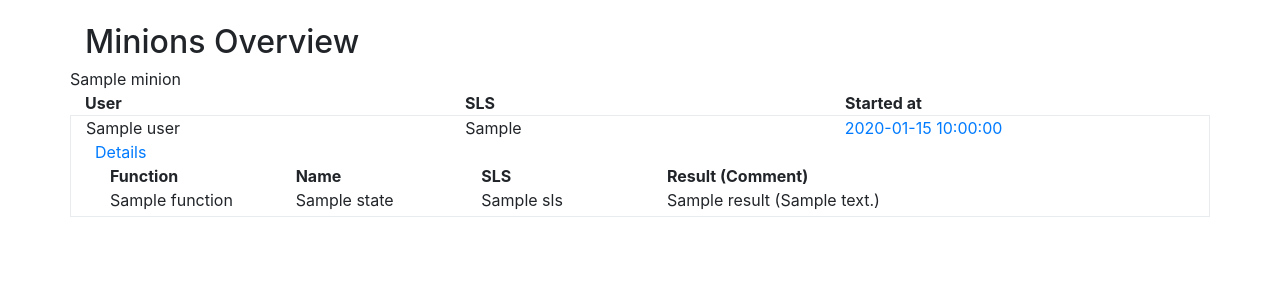
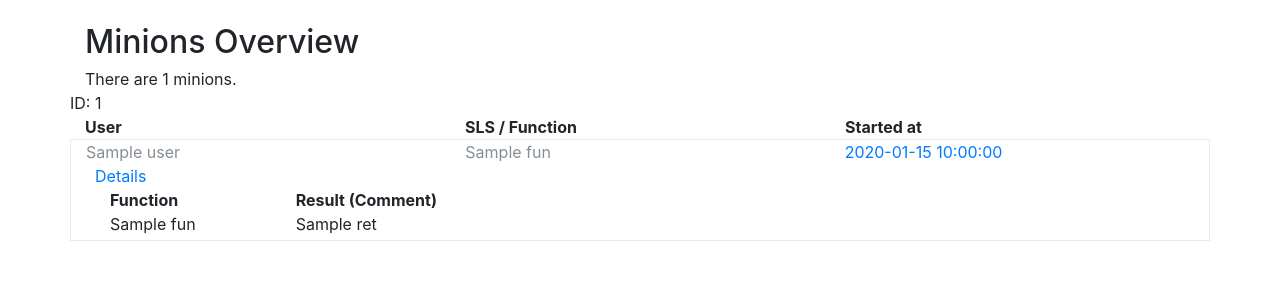
Before and after one commit to duk3luk3/salt-spy, a Flask app: template salt_spy/templates/minions.html in a window 1280 px wide, after a click that opens the changed part. Shown: the part 56-356 px from the top of the page. Run offline with Flask 2, Linux system fonts and the light colour scheme; the template is opened without the code that fills it: most values are stand-ins (such as "Sample title", 1, 10 or a date in 2020); some libraries are stand-ins or nearby versions.

Commit message:
Rejigger models and minions for salt db returner

```diff
--- a/salt_spy/templates/minions.html
+++ b/salt_spy/templates/minions.html
@@ -3,44 +3,22 @@
 {% block content %}
       <div>
         <h2>Minions Overview</h2>
+          There are {{minions|count}} minions.
           {% for minion in minions%}
           <div class="row">
             <div class="col-md-12">
-              <div class="row">{{minion.name|safe}}</div>
+              <div class="row">ID: {{minion.mid}}</div>
               <div class="row">
                 <div class="col"><strong>User</strong></div>
-                <div class="col"><strong>SLS</strong></div>
+                <div class="col"><strong>SLS / Function</strong></div>
                 <div class="col"><strong>Started at</strong></div>
               </div>
-              {% for run in minion.runs %}
-              <div class="row border{% if run.test %} text-muted{% endif %}">
-                <div class="col-md-12">
-                  <div class="row">
-                    <div class="col">{{run.user}}</div>
-                    <div class="col">{{run.sls|join(', ')}}{% if run.test %} (Test){% endif %}</div>
-                    <div class="col"><a data-toggle="collapse" href="#{{run.id}}-collapse">{{run.ret_time}}</a></div>
-                  </div>
-                  <div class="row collapse mb-1 pl-4" id="{{run.id}}-collapse">
-                    <a href="{{ url_for('run_details', run_id=run.id) }}">Details</a>
-                    <div class="col-md-12">
-                      <div class="row">
-                        <div class="col-md-2"><strong>Function</strong></div>
-                        <div class="col-md-2"><strong>Name</strong></div>
-                        <div class="col-md-2"><strong>SLS</strong></div>
-                        <div class="col-md-6"><strong>Result (Comment)</strong></div>
-                      </div>
-                    {% for state in run.states %}
-                      <div class="row">
-                        <div class="col-md-2">{{state.function}}</div>
-                        <div class="col-md-2">{{state.name}}</div>
-                        <div class="col-md-2">{{state.sls}}</div>
-                        <div class="col-md-6">{{state.result}} ({{ state.comment }})</div>
-                      </div>
-                    {% endfor %}
-                    </div>
-                  </div>
-                </div>
-              </div>
+              {% for return in minion.returns %}
+              {% if return.is_state() %}
+              {% include "render_state.html" %}
+              {% else %}
+              {% include "render_func.html" %}
+              {% endif %}
               {% endfor %}
             </div>
           </div>
--- /dev/null
+++ b/salt_spy/templates/render_func.html
@@ -0,0 +1,26 @@
+{## renders a non-state return ##}
+              {% set full_ret = return.full_ret_obj() %}
+              {% set fun = return.fun() %}
+              {% set ret = return.ret() %}
+              <div class="row border">
+                <div class="col-md-12">
+                  <div class="row{% if not return.is_state() or return.is_test() %} text-muted{% endif %}">
+                    <div class="col">{{return.user()}}</div>
+                    <div class="col">{{ fun }}</div>
+                    <div class="col"><a data-toggle="collapse" href="#{{return.rid}}-collapse">{{return.date}}</a></div>
+                  </div>
+                  <div class="row collapse mb-1 pl-4" id="{{return.rid}}-collapse">
+                    <a href="{{ url_for('run_details', run_id=return.rid) }}">Details</a>
+                    <div class="col-md-12">
+                      <div class="row">
+                        <div class="col-md-2"><strong>Function</strong></div>
+                        <div class="col-md-10"><strong>Result (Comment)</strong></div>
+                      </div>
+                      <div class="row">
+                        <div class="col-md-2">{{fun}}</div>
+                        <div class="col-md-10">{{ret}}</div>
+                      </div>
+                    </div>
+                  </div>
+                </div>
+              </div>
--- a/salt_spy/views.py
+++ b/salt_spy/views.py
@@ -2,7 +2,8 @@
 from sqlalchemy import create_engine
 from sqlalchemy.orm import sessionmaker
 from . import app, data, config
-from .model import Minion, StateRun, StateExecution
+from .model import Job, Return, Minion
+import sys
 
 def get_db():
     """Opens a new database connection if there is none yet for the
@@ -21,17 +22,14 @@
 @app.route('/minions')
 def minions():
     db = get_db()
-    minions = db.query(Minion)
-    minions=[
-        dict(name=m.name,
-            runs=[
-                dict(id=r.run_id, user=r.user, ret_time=r.ret_time, sls=r.sls(), test=r.is_test,
-                    states=[
-                        dict(id=s.state_id,run_num=s.run_num, sls=s.sls, function=s.function, result=s.result, name=s.name, comment=s.comment)
-                        for s in r.states])
-                for r in m.runs])
-        for m in minions]
-    return render_template('minions.html', minions=minions[:1], nav='minions')
+    returns = db.query(Return).all()
+
+    print(returns, file=sys.stderr)
+
+    minions = Minion.from_returns(returns)
+
+    print(len(minions), file=sys.stderr)
+    return render_template('minions.html', minions=minions.values(), nav='minions')
 
 @app.route('/states')
 def states():
```
Also changed, not shown: salt_spy/model.py (+78 -38 lines), salt_spy/templates/render_state.html (added, +32 -0 lines).
